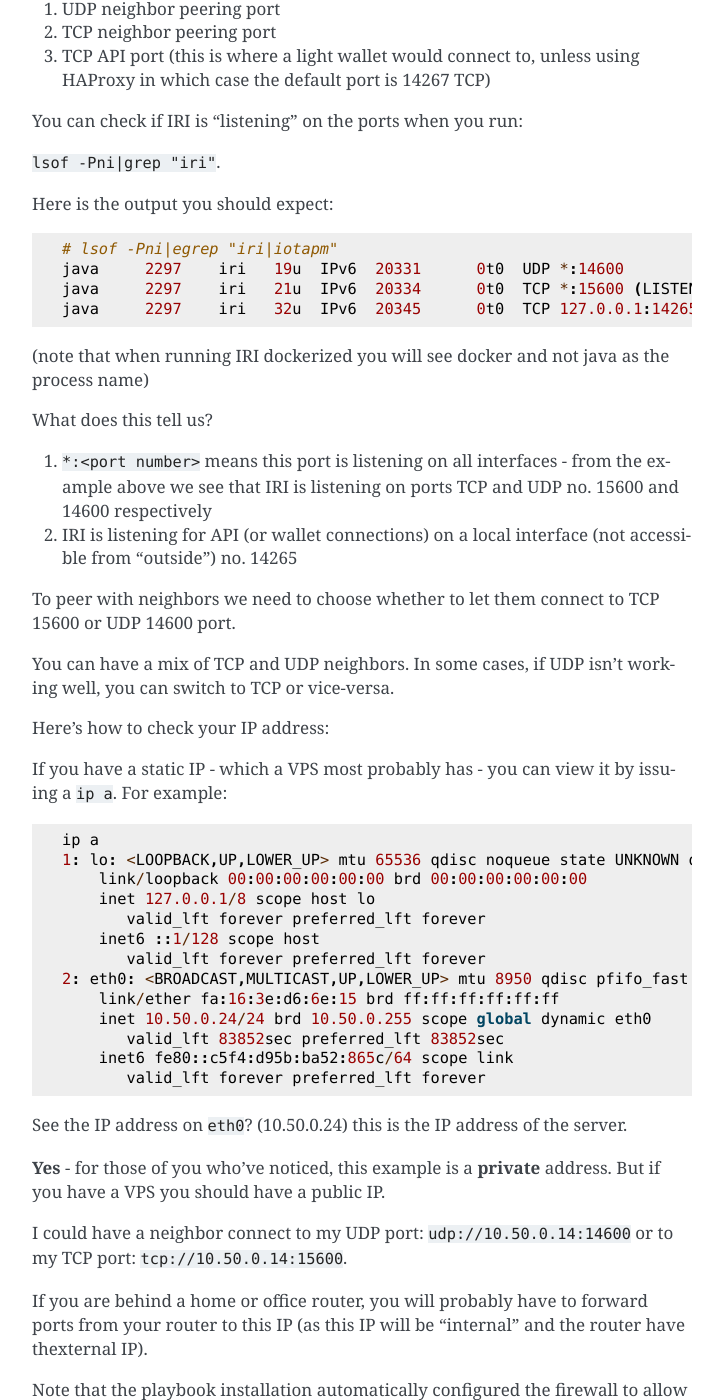
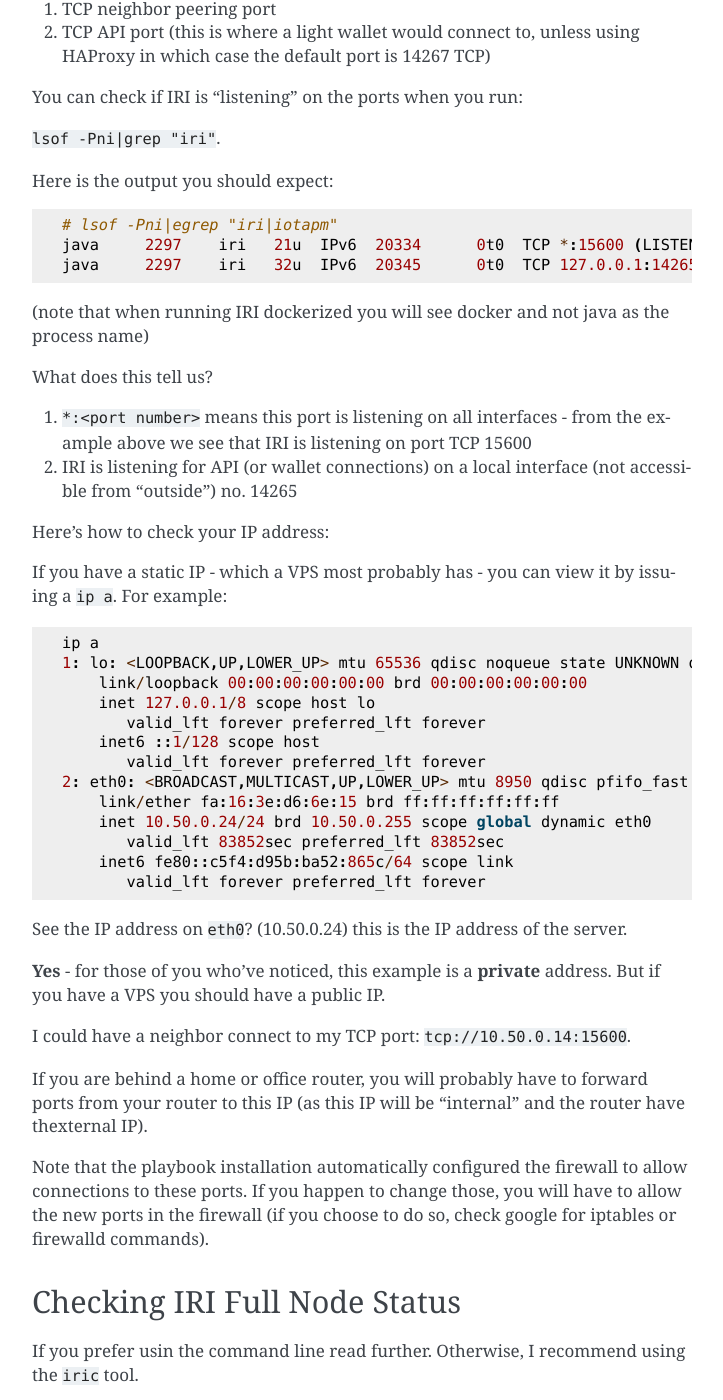
Before and after one commit to nuriel77/iri-playbook, a Sphinx documentation site: the page built from docs/post-installation.rst, in a window 1280 px wide and 1400 px high, scrolled down 2283 px. Shown: the whole window, without its empty margins (388-1111 px from the left). Built offline with Sphinx 7.4.7, drawn with Linux system fonts in a browser that asks for light colours; some of the changed text lies outside the part shown.

Commit message:
Remove UDP, rename variable for TCP peering

```diff
--- a/docs/appendix.rst
+++ b/docs/appendix.rst
@@ -428,7 +428,7 @@ Next, you can use nano to create a new file or edit an existing one. For example
 
 Nano opens the file and we can start writing. Let's add the following lines::
 
-  IRI_NEIGHBORS="tcp://just-testing.com:13000 udp://testing:15600"
+  IRI_NEIGHBORS="tcp://just-testing.com:13000 tcp://testing:15600"
 
 Instead of writing this, you can copy paste it. Pasting can be done using right mouse click or **SHIFT-INSERT**.
 
--- a/docs/glossary.rst
+++ b/docs/glossary.rst
@@ -25,7 +25,7 @@ This is the nbctl script that shipped with this installation (use it with -h to
 
 .. code:: bash
 
-   nbctl -a -n udp://1.2.3.4:12345 -n tcp://4.3.2.1:4321
+   nbctl -a -n tcp://1.2.3.4:12345 -n tcp://4.3.2.1:4321
 
 
 Remove neighbors
@@ -35,7 +35,7 @@ This is the nbctl script that shipped with this installation (use it with -h to
 
 .. code:: bash
 
-   nbctl -r -n udp://1.2.3.4:12345 -n tcp://4.3.2.1:4321
+   nbctl -r -n tcp://1.2.3.4:12345 -n tcp://4.3.2.1:4321
 
 
 Check iri and iota-pm ports listening
--- a/docs/post-installation.rst
+++ b/docs/post-installation.rst
@@ -118,11 +118,10 @@ Restart:
 Checking Ports
 ==============
 
-IRI uses 3 ports by default:
+IRI uses 2 ports by default:
 
-1. UDP neighbor peering port
-2. TCP neighbor peering port
-3. TCP API port (this is where a light wallet would connect to, unless using HAProxy in which case the default port is 14267 TCP)
+1. TCP neighbor peering port
+2. TCP API port (this is where a light wallet would connect to, unless using HAProxy in which case the default port is 14267 TCP)
 
 You can check if IRI is "listening" on the ports when you run:
 
@@ -131,7 +130,6 @@ You can check if IRI is "listening" on the ports when you run:
 Here is the output you should expect::
 
   # lsof -Pni|egrep "iri|iotapm"
-  java     2297    iri   19u  IPv6  20331      0t0  UDP *:14600
   java     2297    iri   21u  IPv6  20334      0t0  TCP *:15600 (LISTEN)
   java     2297    iri   32u  IPv6  20345      0t0  TCP 127.0.0.1:14265 (LISTEN)
 
@@ -139,12 +137,8 @@ Here is the output you should expect::
 
 What does this tell us?
 
-1. ``*:<port number>`` means this port is listening on all interfaces - from the example above we see that IRI is listening on ports TCP and UDP no. 15600 and 14600 respectively
+1. ``*:<port number>`` means this port is listening on all interfaces - from the example above we see that IRI is listening on port TCP 15600
 2. IRI is listening for API (or wallet connections) on a local interface (not accessible from "outside") no. 14265
-
-To peer with neighbors we need to choose whether to let them connect to TCP 15600 or UDP 14600 port.
-
-You can have a mix of TCP and UDP neighbors. In some cases, if UDP isn't working well, you can switch to TCP or vice-versa.
 
 
 Here's how to check your IP address:
@@ -170,7 +164,7 @@ See the IP address on ``eth0``? (10.50.0.24) this is the IP address of the serve
 
 **Yes** - for those of you who've noticed, this example is a **private** address. But if you have a VPS you should have a public IP.
 
-I could have a neighbor connect to my UDP port: ``udp://10.50.0.14:14600`` or to my TCP port: ``tcp://10.50.0.14:15600``.
+I could have a neighbor connect to my TCP port: ``tcp://10.50.0.14:15600``.
 
 If you are behind a home or office router, you will probably have to forward ports from your router to this IP (as this IP will be "internal" and the router have thexternal IP).
 
@@ -254,7 +248,7 @@ You can run ``nbctl`` with ``-h`` to get help on all the options::
     --api-version API_VERSION, -x API_VERSION
                           IRI API Version. Default: 1.4
 
-  Example: nbctl -a -n udp://1.2.3.4:12345 -n tcp://4.3.2.1:4321 -f /etc/default/iri
+  Example: nbctl -a -n tcp://4.3.2.1:4321 -f /etc/default/iri
 
 
 The nice thing about ``nbctl`` is that it communicates with IRI to add/remove neighbors and also updates the configuration file.
@@ -287,7 +281,7 @@ To add one or more neighbors use the ``-a`` option and specify the neighbors usi
 
 .. code:: bash
 
-   nbctl -a -n udp://1.2.3.4:12345 -n tcp://4.3.2.1:4321 -n udp://[2a01:a0a0:c0c0:1234::1]:14600 -f /etc/default/iri
+   nbctl -a -n tcp://4.3.2.1:4321 -n tcp://[2a01:a0a0:c0c0:1234::1]:15600 -f /etc/default/iri
 
 Note that the last option ``-f /etc/default/iri`` will also add the neighbor(s) to the configuration file. **Make sure** you are pointing to the correct file. For example, in CentOS it is ``/etc/sysconfig/iri``, on other guides it is located in ``/home/iota/node/iota.ini``!!!
 
@@ -299,7 +293,7 @@ To remove one or more neighbors use the ``-r`` option and specify the neighbors
 
 .. code:: bash
 
-  nbctl -r -n udp://1.2.3.4:12345 -n tcp://4.3.2.1:4321 -f /etc/default/iri
+  nbctl -r -n tcp://1.2.3.4:12345 -n tcp://4.3.2.1:4321 -f /etc/default/iri
 
 Note that the last options ``-f /etc/default/iri`` will remove the neighbors from the configuration file, but **make sure** you are pointing to the correct file. For example, in CentOS it is ``/etc/sysconfig/iri``, on other guides it is located in ``/home/iota/node/iota.ini``!!!
 
@@ -311,14 +305,14 @@ If you don't have ``nbctl`` script you can to run a ``curl`` command, e.g. to ad
 .. code:: bash
 
    curl -H 'X-IOTA-API-VERSION: 1.4' -d '{"command":"addNeighbors",
-     "uris":["udp://neighbor-ip:port", "udp://neighbor-ip:port", "udp://[2a01:a0a0:c0c0:1234::1]:14600"]}' http://localhost:14265
+     "uris":["tcp://neighbor-ip:port", "tcp://neighbor-ip:port", "tcp://[2a01:a0a0:c0c0:1234::1]:15600"]}' http://localhost:14265
 
 to remove:
 
 .. code:: bash
 
    curl -H 'X-IOTA-API-VERSION: 1.4' -d '{"command":"removeNeighbors",
-     "uris":["udp://neighbor-ip:port", "udp://neighbor-ip:port"]}' http://localhost:14265
+     "uris":["tcp://neighbor-ip:port", "tcp://neighbor-ip:port"]}' http://localhost:14265
 
 
 to list:
```
Also changed, not shown: docs/troubleshooting.rst (+0 -17 lines), 10 other files.
